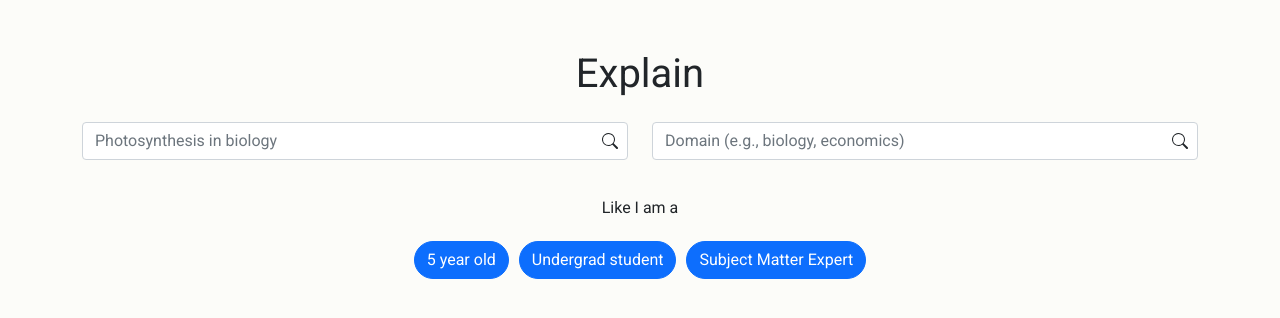
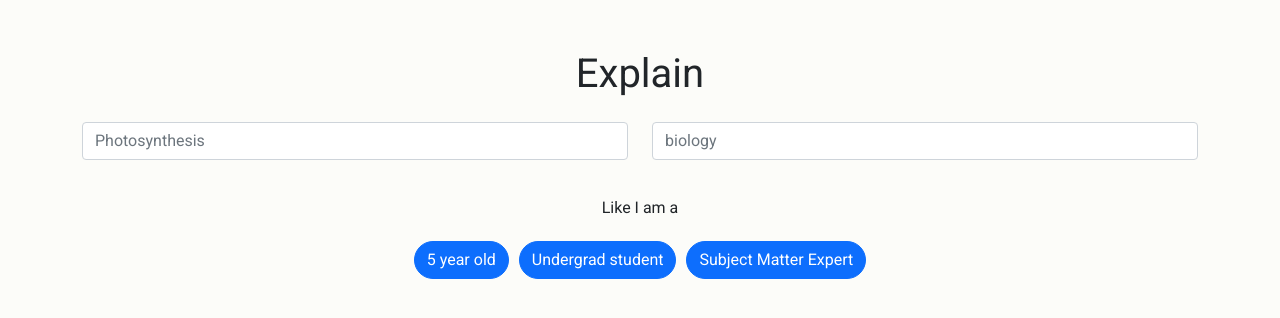
Before and after one commit to AryanDeore/Flashcard, a Flask app: page / in a window 1280 px wide. Shown: the top 318 px of the page. Run offline with Flask 3, Linux system fonts and the light colour scheme.

Commit message:
backend logic now works with flask and generic prompts in app file

```diff
--- a/app.py
+++ b/app.py
@@ -2,54 +2,74 @@ from flask import Flask, request, render_template, url_for
 import os
 from dotenv import load_dotenv
 import requests
-import logging
 
 # Load environment variables from .env file
 load_dotenv()
 
 app = Flask(__name__, static_folder='static')
 
-# Get the API keys from environment variables
+# Get the API key from environment variables
 perplexity_api_key = os.getenv('PERPLEXITY_API_KEY')
-huggingface_api_key = os.getenv('HUGGINGFACE_API_KEY')
 
 def generate_explanation(topic, domain, level):
-    logging.debug(f"Generating explanation for topic: {topic}, domain: {domain}, level: {level}")
     if level == "5 year old":
-        prompt = f"""Topic: {topic} in {domain}
+        prompt = f"Explain {topic} in {domain} to me like I am a 5 year old."
+        payload = {
+            "model": "llama-3-sonar-small-32k-chat",
+            "messages": [
+                {
+                    "role": "system",
+                    "content": "Be precise and concise."
+                },
+                {
+                    "role": "user",
+                    "content": prompt
+                }
+            ]
+        }
+    elif level == "undergrad student":
+        prompt = f"Explain {topic} in {domain} to me like I am an undergrad student. Provide a simple explanation, 2 use cases, and 2 advantages and disadvantages if they exist."
+        payload = {
+            "model": "llama-3-sonar-small-32k-chat",
+            "messages": [
+                {
+                    "role": "system",
+                    "content": "Be precise and concise."
+                },
+                {
+                    "role": "user",
+                    "content": prompt
+                }
+            ]
+        }
+    elif level == "Subject Matter Expert":
+        prompt = f"Explain {topic} and its architecture in {domain} to me like I am a subject matter expert. Provide a detailed technical explanation with step-by-step procedure in 8 steps."
+        payload = {
+            "model": "llama-3-sonar-small-32k-chat",
+            "messages": [
+                {
+                    "role": "system",
+                    "content": "Be precise and concise."
+                },
+                {
+                    "role": "user",
+                    "content": prompt
+                }
+            ]
+        }
 
-I am a 5 year old and have limited vocabulary and limited understanding of the world.
-
-Explain me the above topic in simple words using analogy and anecdotes"""
-    elif level == "undergrad student":
-        prompt = f"""Topic: {topic} in {domain}
-
-I am an undergrad student and have surface level knowledge of the topic.
-Explain me what the topic does in simple language.
-Tell me its 2 use cases.
-Tell me its 2 advantages and 2 disadvantages if they exist."""
-    elif level == "Subject Matter Expert":
-        prompt = f"""Topic: {topic} and its architecture in {domain}
-
-I am a subject Matter expert in the topic
-Explain me the above topic using relevant technical terms.
-Explain the step by step procedure/workflow/process of the topic in 8 steps"""
-
-    logging.debug(f"Prompt: {prompt}")
-
-    # Call Perplexity API
     try:
         response = requests.post(
-            "https://api.perplexity.ai/v1/generate",
+            "https://api.perplexity.ai/chat/completions",
             headers={"Authorization": f"Bearer {perplexity_api_key}"},
-            json={"prompt": prompt, "model": "llama-3-sonar-large-32k-chat"}
+            json=payload,
+            stream=True
+
         )
         response.raise_for_status()
-        logging.debug(f"API Response: {response.json()}")
-        return response.json().get("text", "")
+        return response.json().get("choices")[0].get("message").get("content")
     except requests.exceptions.RequestException as e:
-        logging.error(f"API request failed: {e}")
-        return "An error occurred while generating the explanation."
+        return f"An error occurred: {e}"
 
 @app.route('/', methods=['GET', 'POST'])
 def index():
@@ -58,7 +78,6 @@ def index():
         topic = request.form['topic']
         domain = request.form['domain']
         level = request.form['level']
-        logging.debug(f"Form data - Topic: {topic}, Domain: {domain}, Level: {level}")
         explanation = generate_explanation(topic, domain, level)
     return render_template('index.html', explanation=explanation)
 
--- a/templates/index.html
+++ b/templates/index.html
@@ -20,24 +20,12 @@
             <div class="row search-container">
                 <div class="col-md-6 mb-3">
                     <div class="search-box">
-                        <input type="text" class="form-control" name="topic" placeholder="Photosynthesis in biology"
-                            required>
-                        <svg xmlns="http://www.w3.org/2000/svg" width="16" height="16" fill="currentColor"
-                            class="bi bi-search search-icon" viewBox="0 0 16 16">
-                            <path
-                                d="M11.742 10.344a6.5 6.5 0 1 0-1.397 1.398h-.001c.03.04.062.078.098.115l3.85 3.85a1 1 0 0 0 1.415-1.414l-3.85-3.85a1.007 1.007 0 0 0-.115-.1zM12 6.5a5.5 5.5 0 1 1-11 0 5.5 5.5 0 0 1 11 0z" />
-                        </svg>
+                        <input type="text" class="form-control" name="topic" placeholder="Photosynthesis" required>
                     </div>
                 </div>
                 <div class="col-md-6 mb-3">
                     <div class="search-box">
-                        <input type="text" class="form-control" name="domain"
-                            placeholder="Domain (e.g., biology, economics)" required>
-                        <svg xmlns="http://www.w3.org/2000/svg" width="16" height="16" fill="currentColor"
-                            class="bi bi-search search-icon" viewBox="0 0 16 16">
-                            <path
-                                d="M11.742 10.344a6.5 6.5 0 1 0-1.397 1.398h-.001c.03.04.062.078.098.115l3.85 3.85a1 1 0 0 0 1.415-1.414l-3.85-3.85a1.007 1.007 0 0 0-.115-.1zM12 6.5a5.5 5.5 0 1 1-11 0 5.5 5.5 0 0 1 11 0z" />
-                        </svg>
+                        <input type="text" class="form-control" name="domain" placeholder="biology" required>
                     </div>
                 </div>
             </div>
@@ -59,8 +47,6 @@
         {% endif %}
     </div>
 
-    <!-- Bootstrap JS (optional) -->
-    <script src="https://cdn.jsdelivr.net/npm/bootstrap@5.1.3/dist/js/bootstrap.bundle.min.js"></script>
 </body>
 
 </html>
```
